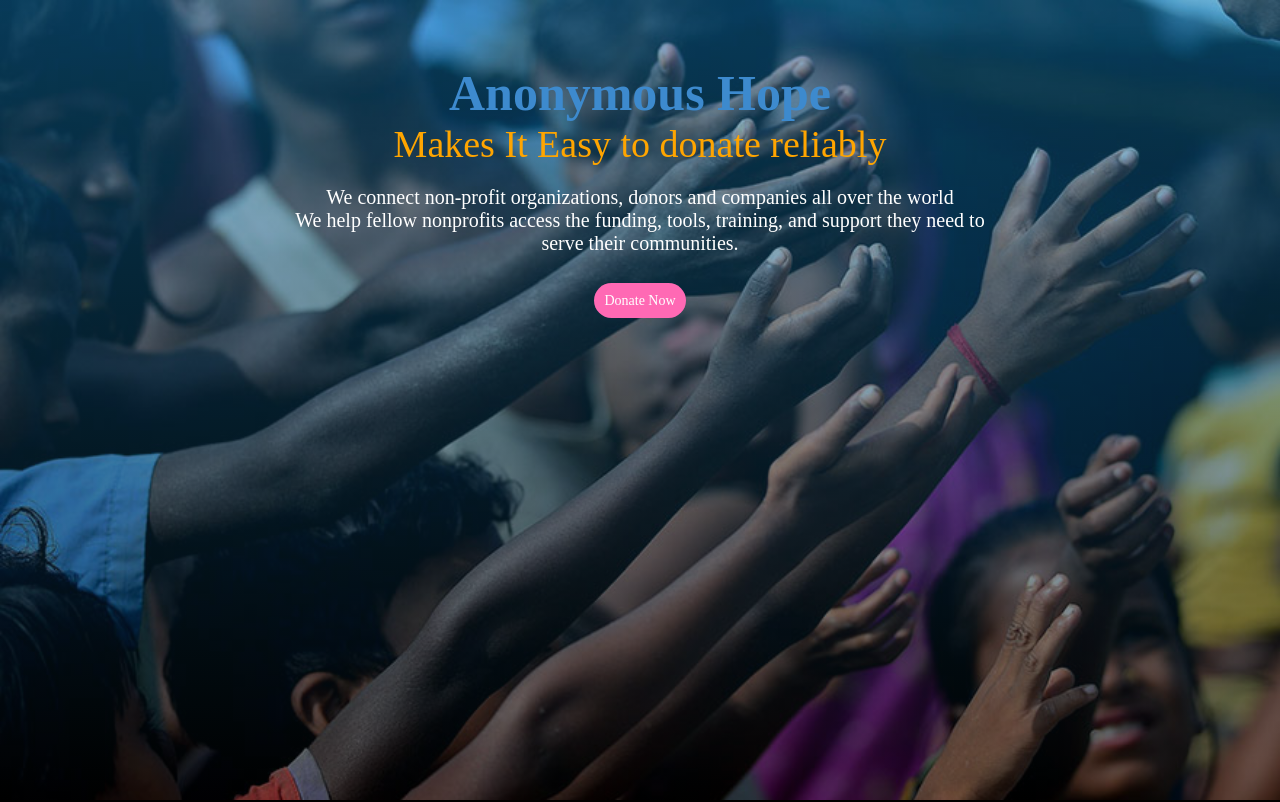
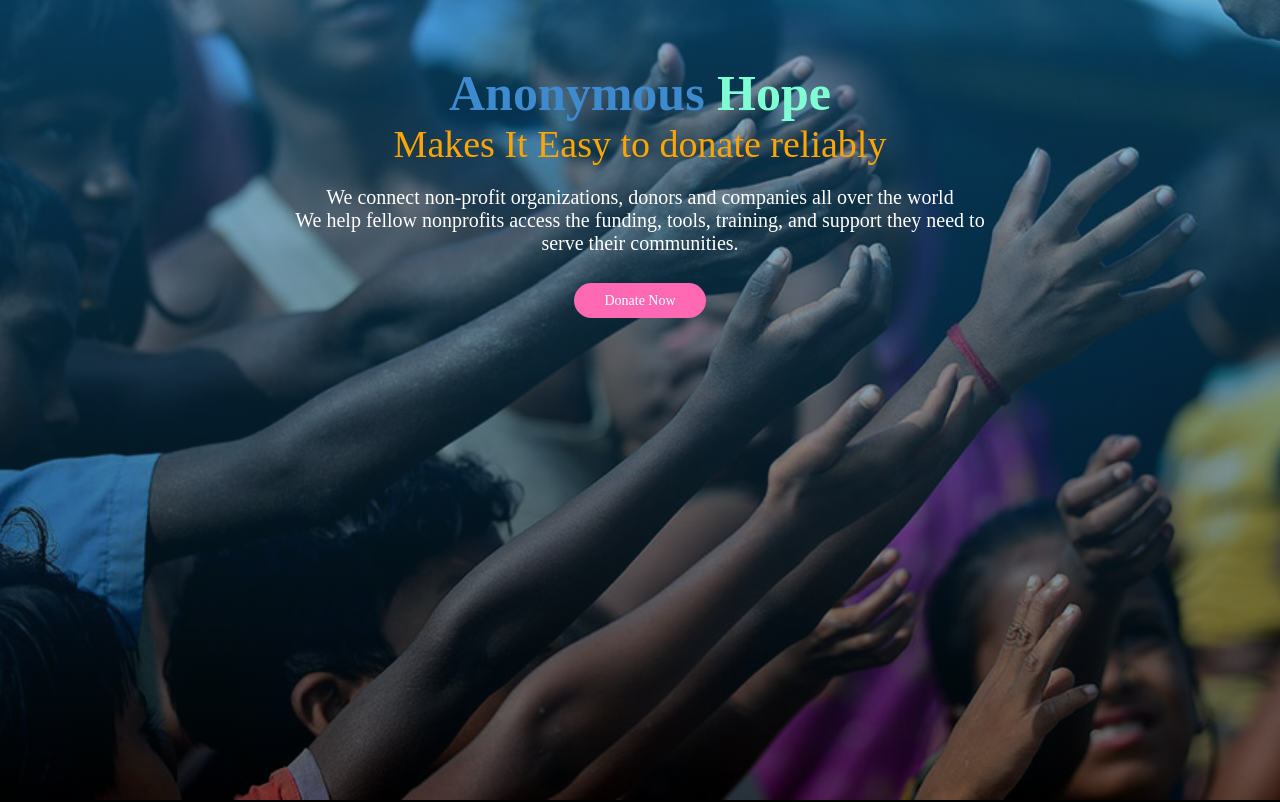
Before and after one commit to rafsan3503/Assignment-donation-website, a plain HTML site: page index.html in a window 1280 px wide. Shown: the top 802 px of the page. Drawn offline with Linux system fonts and the light colour scheme; a web font is replaced by a local one.

Commit message:
final update

```diff
--- a/index.html
+++ b/index.html
@@ -5,6 +5,7 @@
     <meta http-equiv="X-UA-Compatible" content="IE=edge">
     <meta name="viewport" content="width=device-width, initial-scale=1.0">
     <title>Anonymous Hope</title>
+    <link rel="shortcut icon" href="icons/favicon.png" type="image/x-icon">
     <link rel="preconnect" href="https://fonts.googleapis.com">
     <link rel="preconnect" href="https://fonts.gstatic.com" crossorigin>
     <link
@@ -16,7 +17,7 @@
     <!-- Header Section -->
     <header>
         <div class="header-section">
-            <h1>Anonymous Hope </h1>
+            <h1>Anonymous <span>Hope</span> </h1>
             <h2 class="content-subtitle">Makes It Easy to donate reliably</h2>
             <p>We connect non-profit organizations, donors and companies all over the world <br> We help fellow nonprofits access
             the
@@ -24,6 +25,7 @@
             <a href="" class="main-button">Donate Now</a>
         </div>
     </header>
+    <!-- header end -->
 
     <!-- Donate Now -->
     <section class="donate-now">
--- a/style.css
+++ b/style.css
@@ -32,6 +32,10 @@ header{
     color: rgb(61, 138, 206);
 }
 
+span {
+    color: aquamarine;
+}
+
 .content-subtitle{
     color: rgb(255, 165, 0);
     font-weight: 500;
@@ -48,7 +52,7 @@ header{
 
 .main-button{
     text-decoration: none;
-    padding: 10px 10px;
+    padding: 10px 30px;
     font-size: 14px;
     color: white;
     background-color: hotpink;
@@ -62,7 +66,9 @@ header{
     margin-top: 100px;
     text-align: center;
     color: white;
+
 }
+
 
 .common-paragraph{
     padding: 10px 0;
@@ -124,7 +130,7 @@ header{
 #plan-box1{
     background-color: coral;
     width: 30%;
-    padding: 2%;
+    padding: 3%;
     margin: 2%;
     border-radius: 20px;
     border-left: 3px solid blue;
@@ -271,9 +277,7 @@ footer h3{
     padding-top: 40px;
 }
 
-footer h3 span{
-    color: aquamarine;
-}
+
 
 footer p{
     font-size: 16px;
```
Also changed, not shown: icons/favicon.png (added).
